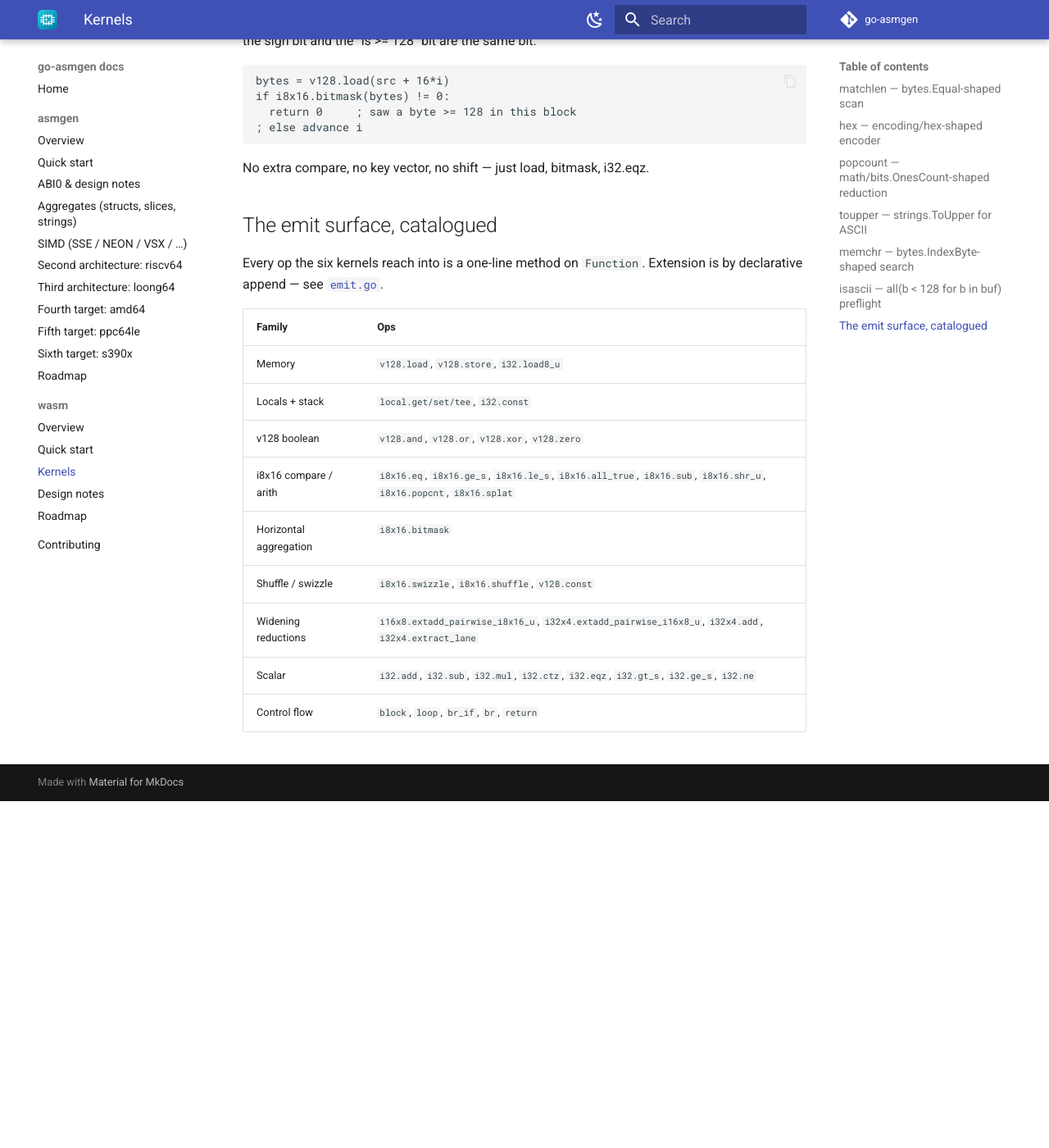
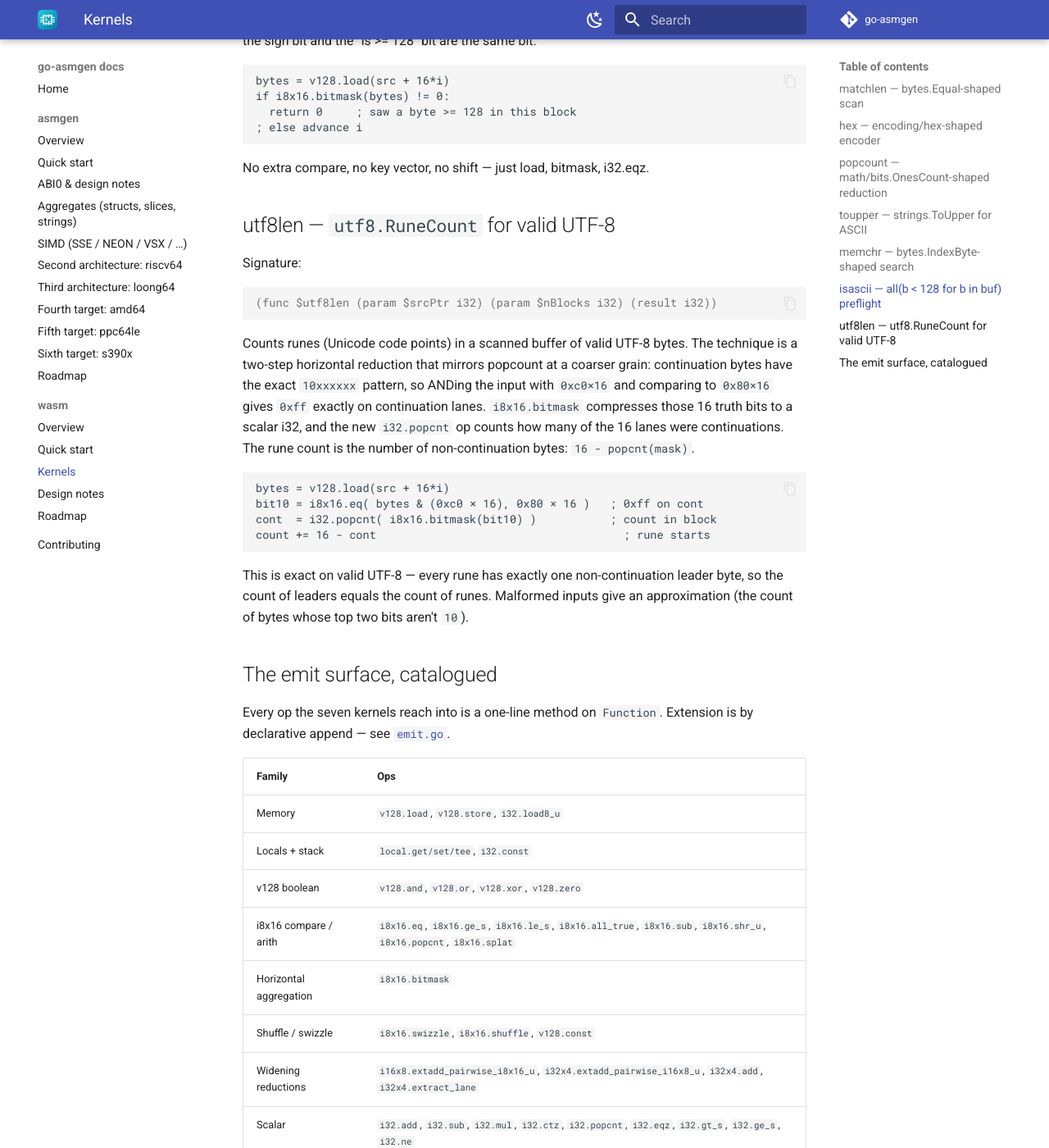
Before and after one commit to go-asmgen/docs, an MkDocs documentation site: the page built from docs/wasm/kernels.md, in a window 1280 px wide and 1400 px high, scrolled down 2380 px. Shown: the whole window at 82% size. Built offline with MkDocs 1.6.1 and Material for MkDocs 9.7.7, drawn with Linux system fonts in a browser that asks for light colours; the version menu is left out; before the commit the page ends 3357 px from its top, so only the background shows below that; some of the changed text lies outside the part shown.

Commit message:
docs/wasm: sync kernel catalogue to include utf8len (7th kernel)
Mirrors go-asmgen/wasm d474789 into the docs site: the overview page's
kernel table and the Kernels page both list utf8len — the utf8.RuneCount
kernel for valid UTF-8 — with signature, algorithm sketch (bitmask +
scalar popcnt reducer), and the wasm-SIMD ops it exercises.

Emit-surface catalogue picks up the new i32.popcnt op alongside i32.ctz
in the scalar family.

Co-Authored-By: Claude Opus 4.8 <noreply@anthropic.com>

````diff
--- a/docs/wasm/index.md
+++ b/docs/wasm/index.md
@@ -38,8 +38,8 @@ A single package, `github.com/go-asmgen/wasm`, that exposes:
   swizzle, widening reductions (extadd_pairwise), and enough scalar plumbing
   for the surrounding control flow.
 
-Six kernels, each with 100% statement coverage, a golden-file test, and a
-wazero end-to-end cross-check against a Go reference:
+Seven kernels, each with 100% statement coverage, a golden-file test, and
+a wazero end-to-end cross-check against a Go reference:
 
 | Kernel | Reference | Wasm-SIMD ops it showcases |
 |---|---|---|
@@ -49,6 +49,7 @@ wazero end-to-end cross-check against a Go reference:
 | `toupper` | `strings.ToUpper` (ASCII) | `i8x16.ge_s`, `i8x16.le_s`, `i8x16.sub` |
 | `memchr` | `bytes.IndexByte` | `i8x16.splat`, `i8x16.bitmask`, `i32.ctz` |
 | `isascii` | ASCII-only preflight | `i8x16.bitmask` (MSB-of-lane as "is >= 128") |
+| `utf8len` | `utf8.RuneCount` (valid UTF-8) | `i8x16.bitmask` + scalar `i32.popcnt` reducer |
 
 ## What the module does not do
 
--- a/docs/wasm/kernels.md
+++ b/docs/wasm/kernels.md
@@ -1,6 +1,6 @@
 # wasm — Kernels
 
-The six kernels that ship in the current main. Every one is a `go run`
+The seven kernels that ship in the current main. Every one is a `go run`
 command that prints WAT to stdout; every one has a golden-file test that
 pins the exact output byte-for-byte; every one has a wazero cross-check
 against a Go reference.
@@ -120,9 +120,38 @@ if i8x16.bitmask(bytes) != 0:
 
 No extra compare, no key vector, no shift — just load, bitmask, i32.eqz.
 
+## utf8len — `utf8.RuneCount` for valid UTF-8
+
+Signature:
+
+```lisp
+(func $utf8len (param $srcPtr i32) (param $nBlocks i32) (result i32))
+```
+
+Counts runes (Unicode code points) in a scanned buffer of valid UTF-8
+bytes. The technique is a two-step horizontal reduction that mirrors
+popcount at a coarser grain: continuation bytes have the exact `10xxxxxx`
+pattern, so ANDing the input with `0xc0×16` and comparing to `0x80×16`
+gives `0xff` exactly on continuation lanes. `i8x16.bitmask` compresses
+those 16 truth bits to a scalar i32, and the new `i32.popcnt` op counts
+how many of the 16 lanes were continuations. The rune count is the
+number of non-continuation bytes: `16 - popcnt(mask)`.
+
+```text
+bytes = v128.load(src + 16*i)
+bit10 = i8x16.eq( bytes & (0xc0 × 16), 0x80 × 16 )   ; 0xff on cont
+cont  = i32.popcnt( i8x16.bitmask(bit10) )           ; count in block
+count += 16 - cont                                     ; rune starts
+```
+
+This is exact on valid UTF-8 — every rune has exactly one non-continuation
+leader byte, so the count of leaders equals the count of runes. Malformed
+inputs give an approximation (the count of bytes whose top two bits aren't
+`10`).
+
 ## The emit surface, catalogued
 
-Every op the six kernels reach into is a one-line method on `Function`.
+Every op the seven kernels reach into is a one-line method on `Function`.
 Extension is by declarative append — see
 [`emit.go`](https://github.com/go-asmgen/wasm/blob/main/emit.go).
 
@@ -135,5 +164,5 @@ Extension is by declarative append — see
 | Horizontal aggregation | `i8x16.bitmask` |
 | Shuffle / swizzle | `i8x16.swizzle`, `i8x16.shuffle`, `v128.const` |
 | Widening reductions | `i16x8.extadd_pairwise_i8x16_u`, `i32x4.extadd_pairwise_i16x8_u`, `i32x4.add`, `i32x4.extract_lane` |
-| Scalar | `i32.add`, `i32.sub`, `i32.mul`, `i32.ctz`, `i32.eqz`, `i32.gt_s`, `i32.ge_s`, `i32.ne` |
+| Scalar | `i32.add`, `i32.sub`, `i32.mul`, `i32.ctz`, `i32.popcnt`, `i32.eqz`, `i32.gt_s`, `i32.ge_s`, `i32.ne` |
 | Control flow | `block`, `loop`, `br_if`, `br`, `return` |
````
